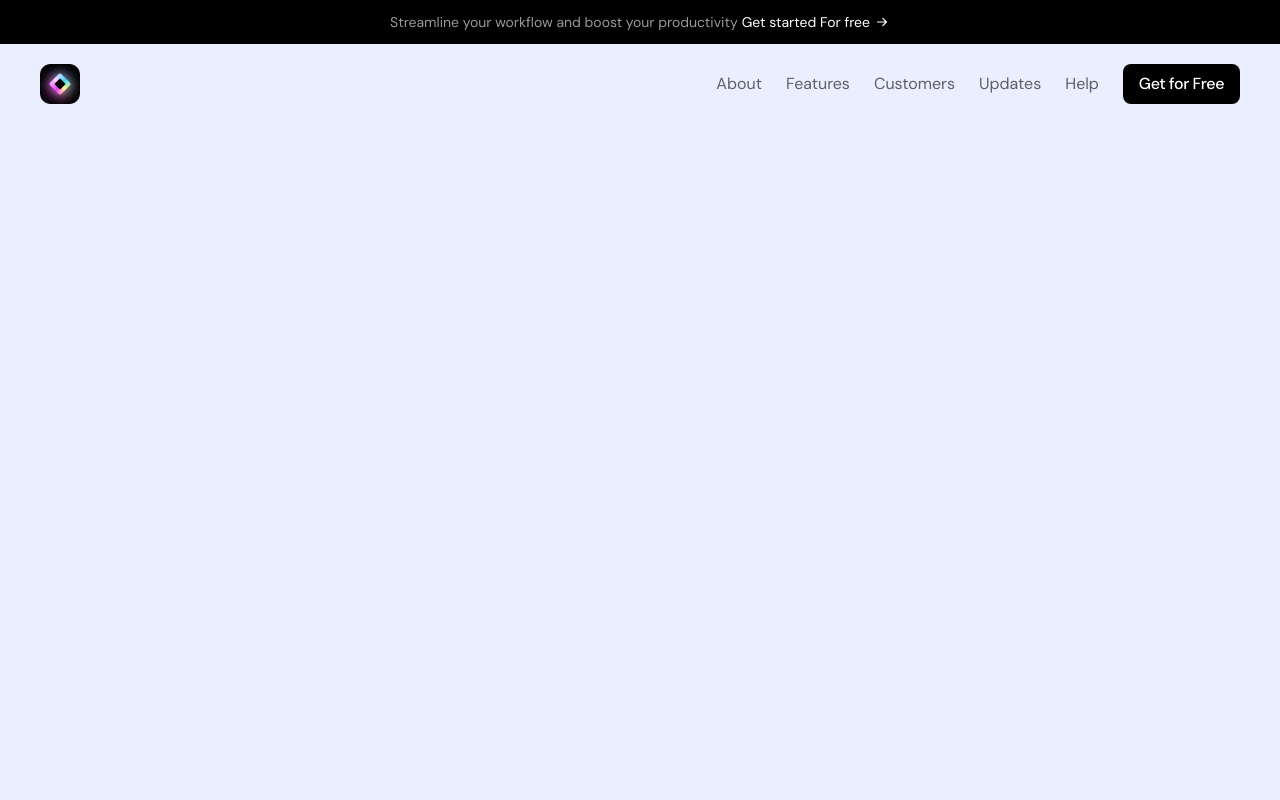
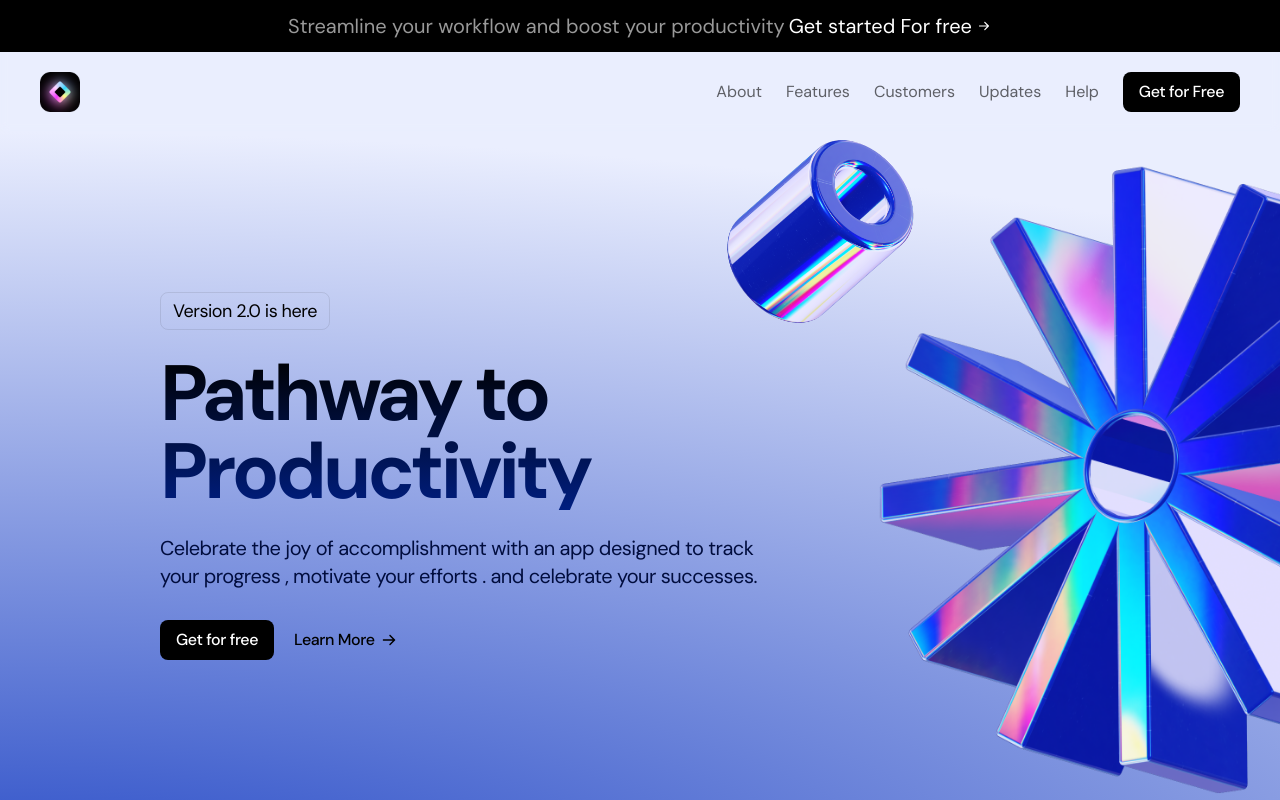
Before and after one commit to mridul891/LandingPage, a Next.js app: page / in a window 1280 px wide. Shown: the top 800 px of the page. Built offline with nearby package versions, Linux system fonts and the light colour scheme.

Commit message:
Done with the Hero section

```diff
--- a/app/globals.css
+++ b/app/globals.css
@@ -2,27 +2,14 @@
 @tailwind components;
 @tailwind utilities;
 
-:root {
-  --background: #ffffff;
-  --foreground: #171717;
-}
-
-@media (prefers-color-scheme: dark) {
-  :root {
-    --background: #0a0a0a;
-
-    --foreground: #ededed;
+@layer components {
+  .btn{
+    @apply bg-black text-white px-4 py-2 rounded-lg font-medium inline-flex items-center justify-center tracking-tight
+  }
+  .btn-primary{
+    @apply   bg-black text-white
+  }
+  .btn-text{
+    @apply text-black bg-transparent
   }
 }
-
-body {
-  color: var(--foreground);
-  background: var(--background);
-  font-family: Arial, Helvetica, sans-serif;
-}
-
-@layer utilities {
-  .text-balance {
-    text-wrap: balance;
-  }
-}
--- a/app/page.tsx
+++ b/app/page.tsx
@@ -1,7 +1,9 @@
 import Header from "./sections/Header";
+import { Hero } from "./sections/Hero";
 
 export default function Home() {
-  return (<div>
+  return (<>
     <Header />
-  </div>);
+    <Hero />
+  </>);
 }
--- a/app/sections/Header.tsx
+++ b/app/sections/Header.tsx
@@ -6,9 +6,9 @@
 import MenuIcon from '../assets/menu.svg'
 const Header = () => {
   return (
-    <header className='sticky top-0 '>
+    <header className='sticky top-0 backdrop-blur-sm z-20'>
       <div className='flex justify-center items-center py-3 bg-black text-white text-sm gap-3'>
-        <div className="inline-flex gap-1 items-center ">
+        <div className="inline-flex gap-1 items-center lg:text-xl ">
           <p className = "text-white/60 hidden md:block "> Streamline your workflow and boost your productivity</p>
           <p>Get started For free</p>
           <ArrowRight className="h-4 w-4 inline-flex justify-center items-center" />
@@ -16,7 +16,7 @@
       </div>
       <div className="py-5 ">
         <div className="" >
-          <div className="flex items-center justify-between px-10 lg:gap-10">
+          <div className="flex items-center justify-between px-10 lg:gap-10 ">
             <Image src={Logo} alt="Saas Logo" height={40} width={40} />
             <MenuIcon className="h-5 w-5  text-black md:hidden " />
             <nav className="hidden md:flex  gap-6 text-black/60 items-center">
@@ -25,7 +25,7 @@
               <a href="#">Customers</a>
               <a href="#">Updates</a>
               <a href="#">Help</a>
-              <button className="bg-black text-white px-4 py-2 rounded-lg font-medium inline-flex justify-center tracking-tight">Get for Free </button>
+              <button className="bg-black text-white px-4 py-2 rounded-lg font-medium items-center inline-flex justify-center tracking-tight">Get for Free </button>
             </nav>
           </div>
         </div>
--- /dev/null
+++ b/app/sections/Hero.tsx
@@ -0,0 +1,43 @@
+import ArrowRight from '../assets/arrow-right.svg'
+import cogImage from '../assets/cog.png'
+import Image from 'next/image'
+import cylinderImage from '../assets/cylinder.png'
+import noodleImage from '../assets/noodle.png'
+
+export const Hero = () => {
+    return (
+        <section className="pt-8 pb-20 md:pt-5 md:pb-40 bg-[radial-gradient(ellipse_200%_100%_at_bottom_left,_#183EC2,_#EAEEFE_100%)] overflow-x-clip lg:px-20 ">
+            <div className="px-5 lg:px-20">
+                <div className="md:flex items-center lg:flex  lg:justify-between lg:gap-20  ">
+                    <div className="md:w-[478px] lg:w-[600px] ">
+                        <div className="text-sm inline-flex border border-[#222]/10 px-3 py-1 rounded-lg tracking-tight xl:text-lg">Version 2.0 is here</div>
+                        <h1 className=" text-5xl md:text-7xl lg:text-[4.9rem]  font-bold tracking-tighter bg-gradient-to-b from-black to-[#001E80] text-transparent bg-clip-text mt-6">Pathway to Productivity</h1>
+                        <p className="text-xl text-[#010d3e] tracking-tight mt-6 ">
+                            Celebrate the joy of accomplishment with an app designed to track your progress , motivate your efforts . and celebrate your successes.
+                        </p>
+                        <div className="flex gap-1 items-center mt-[30px]">
+                            <button className="btn btn-primary" >Get for free </button>
+                            <button className="btn btn-text gap-1"><span>Learn More</span>
+                                <ArrowRight className=" h-5 w-5" /></button>
+                        </div>
+                    </div>
+
+                    <div className="mt-20 md:mt-0 md:h-[648px] md:flex-1 relative ">
+                        <Image src={cogImage} alt="cog Image" height={400} width={400} className='pr-10 md:absolute md:h-full md:w-auto md: max-w-none md:-left-6 lg:left-0 ' />
+                        <Image
+                            src={cylinderImage}
+                            width={220}
+                            height={220}
+                            alt="cylinder image"
+                            className="hidden md:block -top-8 -left-32 md:absolute" />
+                        <Image
+                            src={noodleImage}
+                            width={220}
+                            height={220}
+                            alt="Noodle image"
+                            className="hidden lg:block top-[524px] left-[448px] lg:rotate-[30deg] lg:absolute" />
+                    </div>
+                </div>
+            </div>
+        </section>)
+}
```
